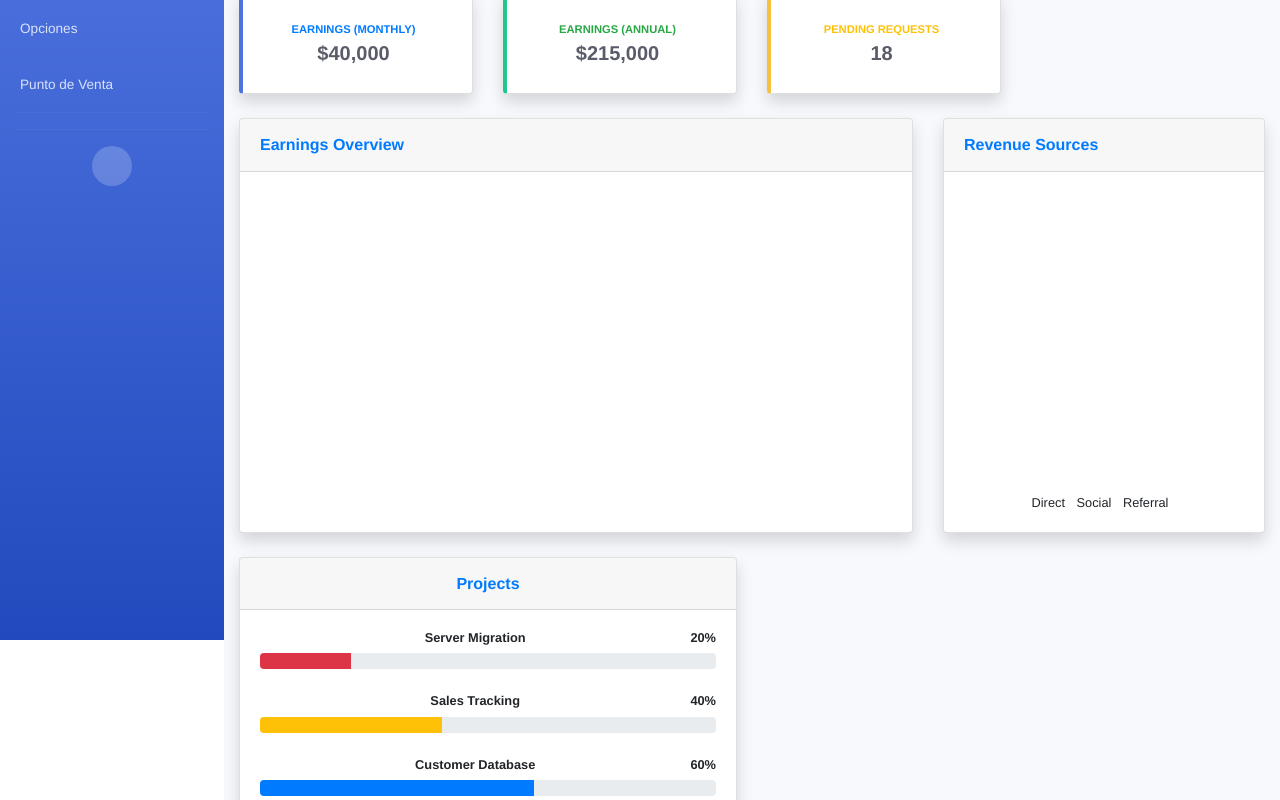
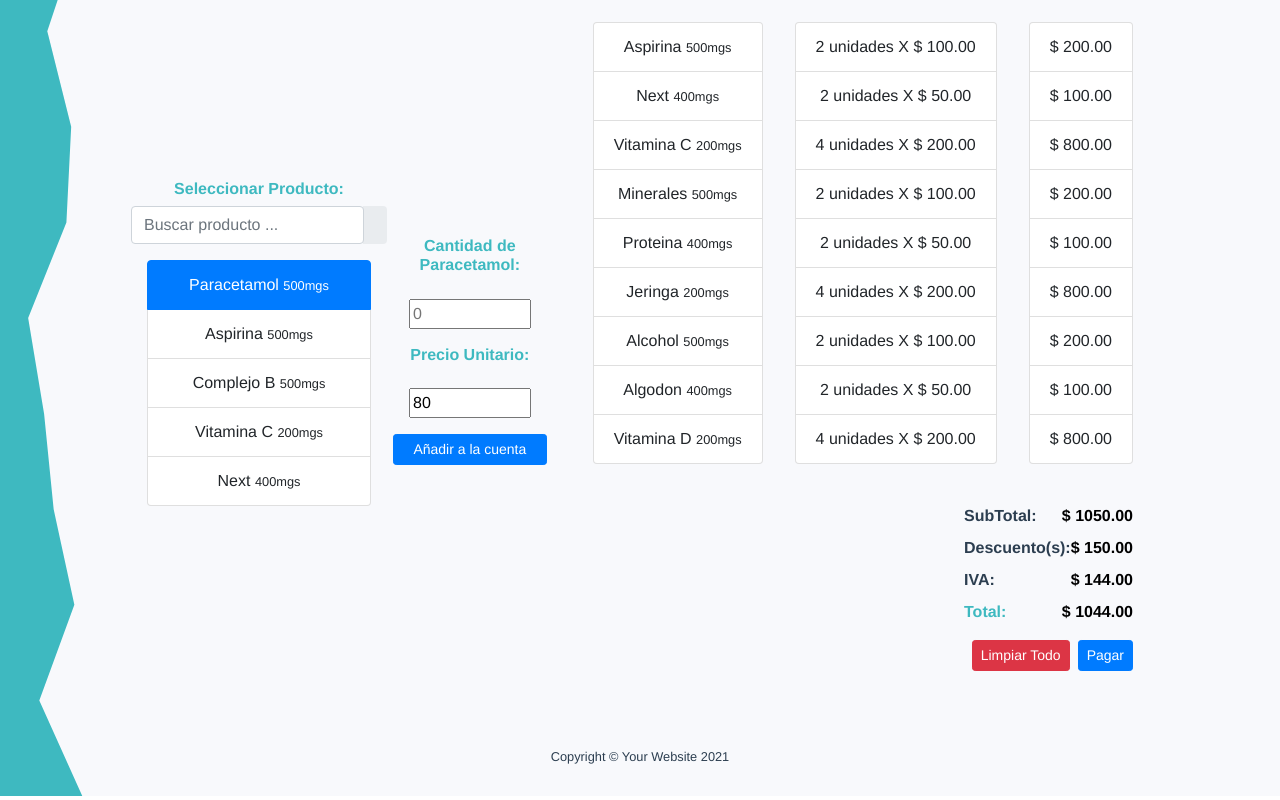
Before and after one commit to mike2611/vue-farmacia, a Vue app: page /puntoVenta in a window 1280 px wide. Shown: the part 220-1020 px from the top of the page. Built offline with nearby package versions, Linux system fonts and the light colour scheme.

Commit message:
Add router to the project and Add link from dashboard to puntoVenta

```diff
--- a/package.json
+++ b/package.json
@@ -14,7 +14,8 @@
     "bootstrap": "^4.6.2",
     "bootstrap-vue": "^2.23.1",
     "core-js": "^3.8.3",
-    "vue": "^2.6.14"
+    "vue": "^2.6.14",
+    "vue-router": "^3.6.5"
   },
   "devDependencies": {
     "@babel/core": "^7.12.16",
--- a/src/App.vue
+++ b/src/App.vue
@@ -1,16 +1,14 @@
 <template>
   <div id="app">
-    <DashBoard/>
+    <router-view />
   </div>
 </template>
 
 <script>
-import DashBoard from './components/DashBoard.vue'
 
 export default {
   name: 'App',
   components: {
-    DashBoard
   }
 }
 </script>
--- a/src/components/CustomFooter.vue
+++ b/src/components/CustomFooter.vue
@@ -1,5 +1,5 @@
 <template>
-    <footer class="sticky-footer bg-white">
+    <footer class="sticky-footer">
       <div class="container my-auto">
         <div class="copyright text-center my-auto">
           <span>Copyright &copy; Your Website 2021</span>
--- a/src/components/PuntoVenta.vue
+++ b/src/components/PuntoVenta.vue
@@ -1,5 +1,5 @@
 <template>
-    <div>
+    <div class="waves">
         <div>
             <!-- Content Wrapper -->
             <div id="content-wrapper" class="d-flex flex-column">
--- a/src/components/SideBar.vue
+++ b/src/components/SideBar.vue
@@ -57,7 +57,7 @@
                     data-parent="#accordionSidebar">
                     <div class="bg-white py-2 collapse-inner rounded">
                         <h6 class="collapse-header">Custom Utilities:</h6>
-                        <a class="collapse-item" href="utilities-color.html">Punto de Venta</a>
+                        <router-link to="/puntoVenta">Punto de Venta</router-link>
                         <a class="collapse-item" href="utilities-border.html">Historial de Ventas</a>>
                     </div>
                 </div>
--- a/src/main.js
+++ b/src/main.js
@@ -1,5 +1,7 @@
 import Vue from 'vue'
 import App from './App.vue'
+import router from './router';
+
 import '@/assets/css/global.css'
 import { library } from '@fortawesome/fontawesome-svg-core'
 import { fas } from '@fortawesome/free-solid-svg-icons'
@@ -16,5 +18,6 @@ Vue.component('font-awesome-icon', FontAwesomeIcon);
 Vue.config.productionTip = false
 
 new Vue({
+  router,
   render: h => h(App),
 }).$mount('#app')
```
Also changed, not shown: src/router.js (added, +19 -0 lines), 1 other file (tests, documents, lock files or other folders).
